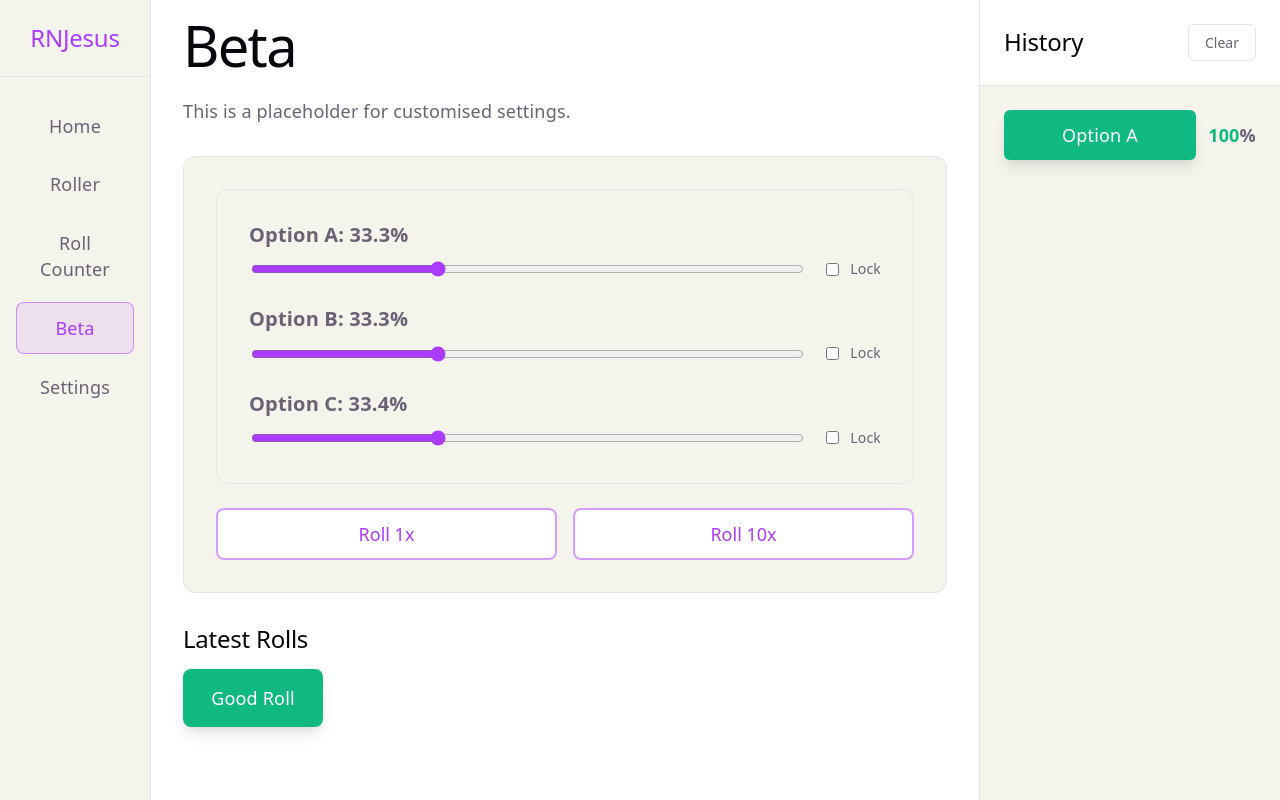
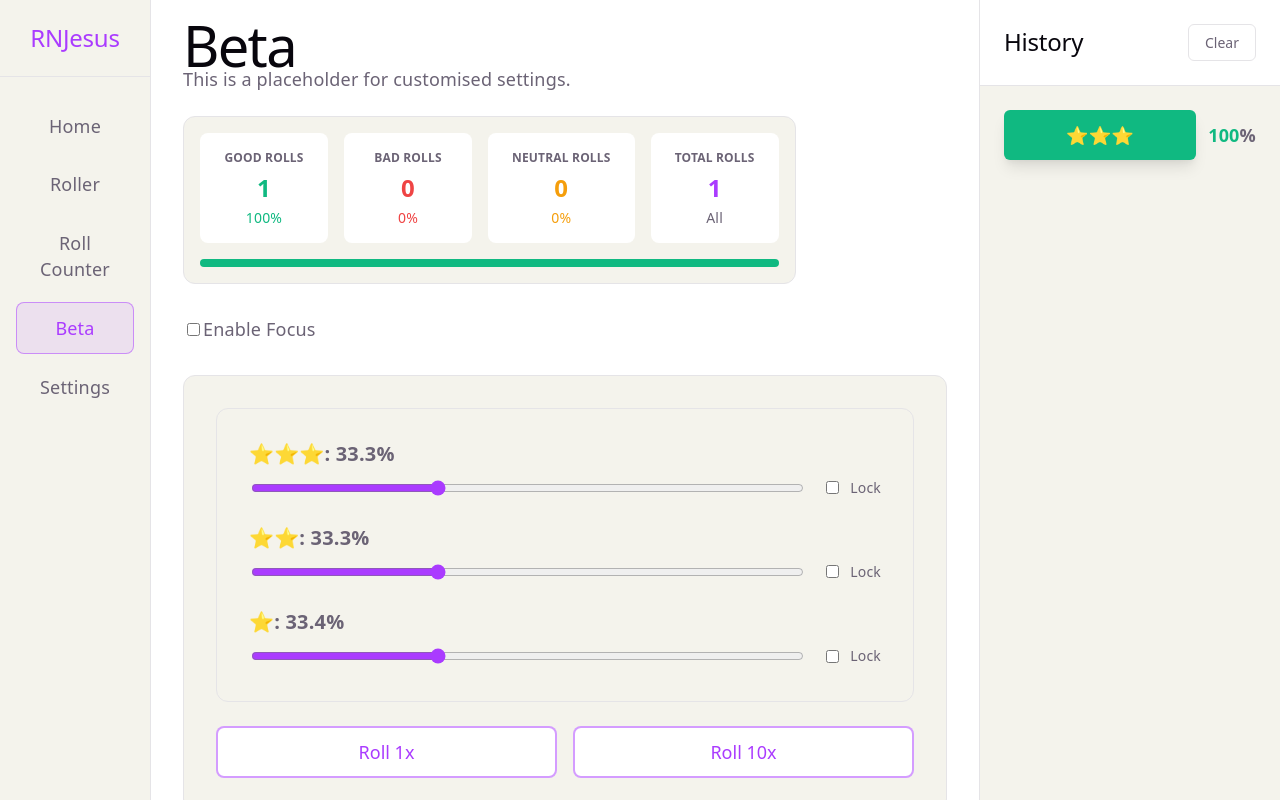
Before and after one commit to YiJiaC138/rnjesus, a React (Vite) app: page /beta in a window 1280 px wide. Both pictures are taken after a click on the button "Roll 1x". Shown: the top 800 px of the page. Built offline with nearby package versions, Linux system fonts and the light colour scheme.

Commit message:
improved number generation

```diff
--- a/src/components/Components.css
+++ b/src/components/Components.css
@@ -50,6 +50,14 @@
   color: #ef4444;
 }
 
+.neutral-stat .stat-value, .neutral-stat .stat-percentage {
+  color: #f59e0b;
+}
+
+.default-stat .stat-value, .default-stat .stat-percentage {
+  color: #6b7280;
+}
+
 .total-stat .stat-value {
   color: var(--accent);
 }
@@ -73,6 +81,18 @@
 .ratio-bar-bad {
   height: 100%;
   background-color: #ef4444;
+  transition: width 0.3s ease;
+}
+
+.ratio-bar-neutral {
+  height: 100%;
+  background-color: #f59e0b;
+  transition: width 0.3s ease;
+}
+
+.ratio-bar-default {
+  height: 100%;
+  background-color: #6b7280;
   transition: width 0.3s ease;
 }
 
@@ -303,3 +323,54 @@
   font-style: italic;
   margin-top: 32px;
 }
+
+/* Drop Zone Styles */
+.drop-zone {
+  border: 2px dashed #ccc;
+  background-color: transparent;
+  border-radius: 8px;
+  padding: 20px;
+  text-align: center;
+  margin-top: 10px;
+  margin-bottom: 10px;
+  transition: all 0.2s ease;
+  cursor: pointer;
+}
+
+.drop-zone.dragging {
+  border-color: #007bff;
+  background-color: rgba(0, 123, 255, 0.1);
+}
+
+.drop-zone.has-preview {
+  border: none;
+}
+
+.image-preview {
+  display: flex;
+  flex-direction: column;
+  align-items: center;
+}
+
+.image-preview img {
+  width: 40%; /* Forces the image to take up the full width of the drop zone */
+  height: auto; /* Maintains aspect ratio */
+  max-height: 80vh; /* Optional: prevents it from being taller than 80% of the screen height */
+  border-radius: 2px;
+  object-fit: contain;
+}
+
+.image-preview button {
+  margin-top: 10px;
+  padding: 8px 16px;
+  border: 1px solid var(--border);
+  border-radius: 6px;
+  background-color: var(--bg);
+  color: var(--text-h);
+  cursor: pointer;
+  transition: background-color 0.2s;
+}
+
+.image-preview button:hover {
+  background-color: var(--code-bg);
+}
--- a/src/components/Scoreboard.tsx
+++ b/src/components/Scoreboard.tsx
@@ -1,35 +1,58 @@
-import type { RollHistoryItem } from '../types';
+import type { RollHistoryItem, RollResult } from '../types';
 
 /*
 Scoreboard for the Roller page.
-Takes account for number of good and bad rolls and displays the percentage of good and bad rolls.
+Takes account for number of rolls for each result type and displays the percentage.
 */
 
 export interface ScoreboardProps {
   history: RollHistoryItem[];
+  results?: RollResult[];
 }
 
-export function Scoreboard({ history }: ScoreboardProps) {
+export function Scoreboard({ history, results = ['Good Roll', 'Bad Roll'] }: ScoreboardProps) {
   const totalRolls = history.length;
-  const goodRolls = history.filter(item => item.result === 'Good Roll').length;
-  const badRolls = totalRolls - goodRolls;
+  // returns css class
+  const getStatClass = (result: RollResult) => {
+    switch (result) {
+      case 'Good Roll': return 'good-stat';
+      case 'Bad Roll': return 'bad-stat';
+      case 'Neutral Roll': return 'neutral-stat';
+      case 'default': return 'default-stat';
+      default: return 'default-stat';
+    }
+  };
 
-  const goodPercentage = totalRolls > 0 ? Math.round((goodRolls / totalRolls) * 100) : 0;
-  const badPercentage = totalRolls > 0 ? 100 - goodPercentage : 0;
+  const getRatioBarClass = (result: RollResult) => {
+    switch (result) {
+      case 'Good Roll': return 'ratio-bar-good';
+      case 'Bad Roll': return 'ratio-bar-bad';
+      case 'Neutral Roll': return 'ratio-bar-neutral';
+      case 'default': return 'ratio-bar-default';
+      default: return 'ratio-bar-default';
+    }
+  };
+
+  const getLabel = (result: RollResult) => {
+    return result === 'default' ? 'Default Rolls' : `${result}s`;
+  };
+
+  const stats = results.map(result => {
+    const count = history.filter(item => item.result === result).length;
+    const percentage = totalRolls > 0 ? Math.round((count / totalRolls) * 100) : 0;
+    return { result, count, percentage };
+  });
 
   return (
     <div className="scoreboard">
       <div className="scoreboard-stats">
-        <div className="stat-box good-stat">
-          <span className="stat-label">Good Rolls</span>
-          <span className="stat-value">{goodRolls}</span>
-          <span className="stat-percentage">{totalRolls > 0 ? `${goodPercentage}%` : '-'}</span>
-        </div>
-        <div className="stat-box bad-stat">
-          <span className="stat-label">Bad Rolls</span>
-          <span className="stat-value">{badRolls}</span>
-          <span className="stat-percentage">{totalRolls > 0 ? `${badPercentage}%` : '-'}</span>
-        </div>
+        {stats.map(({ result, count, percentage }) => (
+          <div key={result} className={`stat-box ${getStatClass(result)}`}>
+            <span className="stat-label">{getLabel(result)}</span>
+            <span className="stat-value">{count}</span>
+            <span className="stat-percentage">{totalRolls > 0 ? `${percentage}%` : '-'}</span>
+          </div>
+        ))}
         <div className="stat-box total-stat">
           <span className="stat-label">Total Rolls</span>
           <span className="stat-value">{totalRolls}</span>
@@ -39,8 +62,13 @@ export function Scoreboard({ history }: ScoreboardProps) {
 
       {totalRolls > 0 && (
         <div className="ratio-bar-container">
-          <div className="ratio-bar-good" style={{ width: `${goodPercentage}%` }}></div>
-          <div className="ratio-bar-bad" style={{ width: `${badPercentage}%` }}></div>
+          {stats.map(({ result, percentage }) => (
+            <div
+              key={result}
+              className={getRatioBarClass(result)}
+              style={{ width: `${percentage}%` }}
+            ></div>
+          ))}
         </div>
       )}
     </div>
--- /dev/null
+++ b/src/components/SliderInput.tsx
@@ -0,0 +1,80 @@
+import { useState } from "react";
+import type { RollResult } from "../types";
+
+interface LabelItem{
+    id: string;
+    text: string;
+    stars: number;
+    RollResult: RollResult
+}
+interface LabelProps {
+    label: LabelItem;
+    onChange: (updated: LabelItem) => void;
+    onDelete: () => void;
+}
+const renderStars = (n:number) => "⭐".repeat(n);
+export const SliderInput = () => {
+    const [labels,setLabels] = useState<LabelItem[]>([]);
+    const [text,setText] = useState("");
+    const [stars,setStars] = useState(1);
+    const [rollCat,setrollCat] = useState<RollResult>("default");
+    const updateLabel = (id:string, updated:LabelItem) => {
+        setLabels((prev) =>
+            prev.map((l) => l.id === id ? updated : l)
+        );
+    };
+    const deleteLabel = (id: string) => {
+    setLabels((prev) => prev.filter((l) => l.id !== id));
+  };
+    const addLabel = () => {
+        const label = "⭐".repeat(stars);
+        setLabels((prev) => [
+            ...prev,
+            {
+                id: crypto.randomUUID(),
+                text: label,
+                stars: 0,
+                RollResult: rollCat
+            },
+        ]);
+    };
+
+    return <div>
+        {labels.map((label) => (
+             <li key={label.id}>
+            <strong>{label.text}</strong> ({label.RollResult})
+
+            <button
+                onClick={() =>
+                    setLabels(prev =>
+                        prev.filter(l => l.id !== label.id)
+                    )
+                }
+            >
+                Delete
+            </button>
+        </li>
+        ))}
+        <div>
+            <input type="number"
+            min={0}
+            max={10}
+            value={stars}
+            onChange={(e) =>
+            setStars(Number(e.target.value))
+            }
+            />
+        </div>
+        <select
+        value ={rollCat}
+        onChange={(e)=>
+            setrollCat(e.target.value as RollResult)
+        }
+        >
+            <option value="Good Roll">⭐⭐⭐</option>
+            <option value="Bad Roll">⭐⭐</option>
+            <option value="Neutral Roll">⭐</option>
+        </select>
+        <button onClick={addLabel}>Add Label</button>
+    </div>
+}
--- a/src/components/untils/RollValue.tsx
+++ b/src/components/untils/RollValue.tsx
@@ -36,9 +36,9 @@ function performRoll(times:number, probabilities:number[], RollsResults:RollResu
 
 /**
  * Generates a random integer between 0 (inclusive) and 100 (exclusive).
- * @returns {number} A random integer between 0 and 99.
+ * @returns {number} A random number between 0 and 99 to two decimal point.
  */
 const getRollValue = (): number => {
-  return Math.floor(Math.random() * 100);
+  return Math.round(Math.random() * 10000)/100;
 };
 export { getRollValue, getRollResult, performRoll };
--- a/src/pages/ToolTwo.tsx
+++ b/src/pages/ToolTwo.tsx
@@ -1,17 +1,22 @@
 import { MultiControl } from '../components/MultiControl.tsx';
-import { useState } from 'react';
+import { useEffect, useState } from 'react';
 import { performRoll } from '../components/untils/RollValue.tsx';
 import type { RollHistoryItem, RollResult } from '../types.ts';
 import { LatestResults } from '../components/LatestResults.tsx';
 import { HistorySidebar } from '../components/HistorySidebar.tsx';
+import { Scoreboard } from '../components/Scoreboard.tsx';
+import { SliderInput } from '../components/SliderInput.tsx';
 
 
 export const ToolTwo = () => {
+  const [useOmega, setUseOmega] = useState(false);
   const [probabilities, setProbabilities] = useState<number[]>([33.3, 33.3, 33.4]);
   const [latestRolls, setLatestRolls] = useState<string[]>([]);
   const [history, setHistory] = useState<RollHistoryItem[]>([]);
-  const labels = ["Option A", "Option B", "Option C"];
-  const possibleResults: RollResult[] = ["Good Roll", "Bad Roll", "Neutral Roll"];
+
+  const labels = useOmega ? ["⭐⭐⭐⭐","⭐⭐⭐", "⭐⭐", "⭐"] : ["⭐⭐⭐", "⭐⭐", "⭐"];
+  // Ω ⭐
+  const possibleResults: RollResult[] = useOmega ? ["Good Roll", "Bad Roll", "Neutral Roll","default"] : ["Good Roll", "Bad Roll", "Neutral Roll"];
   const onclickRoll = (times: number) => {
     const newRolls: string[] = [];
     const newHistoryItems: RollHistoryItem[] = [];
@@ -34,12 +39,33 @@ export const ToolTwo = () => {
     setHistory([]);
     setLatestRolls([]);
   };
+  const handleToggle=(e: React.ChangeEvent<HTMLInputElement>)=>{
+    const checked = e.target.checked;
 
+    if (checked){
+      setProbabilities([25, 25, 25, 25]);
+    } else {
+      setProbabilities([33.3, 33.3, 33.4]);
+    }
+    setUseOmega(checked)
+  }
   return (
   <div className="app-container">
   <main className="main-content">
-    <h1>Beta</h1>
-    <p>This is a placeholder for customised settings.</p>
+    <div className="header-container">
+      <div>
+        <h1>Beta</h1>
+        <p>This is a placeholder for customised settings.</p>
+      </div>
+      <Scoreboard history={history} results={possibleResults} />
+    </div>
+    <div><input
+                type="checkbox"
+                checked={useOmega}
+                onChange={(e)=> handleToggle(e)}
+              />
+              Enable Focus
+    </div>
     <MultiControl
       probabilities={probabilities}
     setProbabilities={setProbabilities}
```
Also changed, not shown: src/pages/RollCountPage.tsx (+61 -0 lines).
